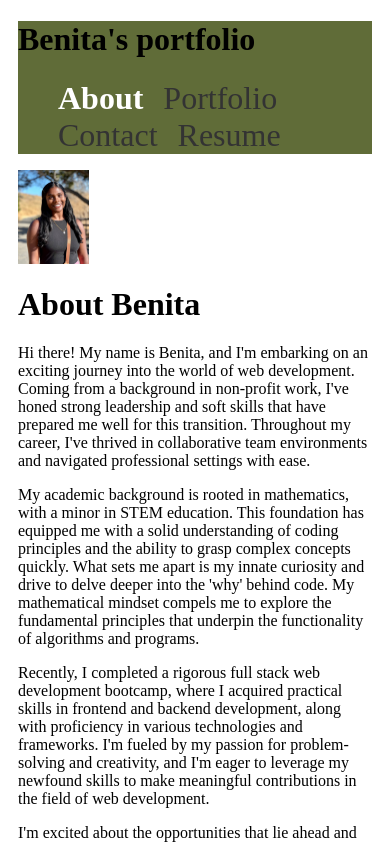
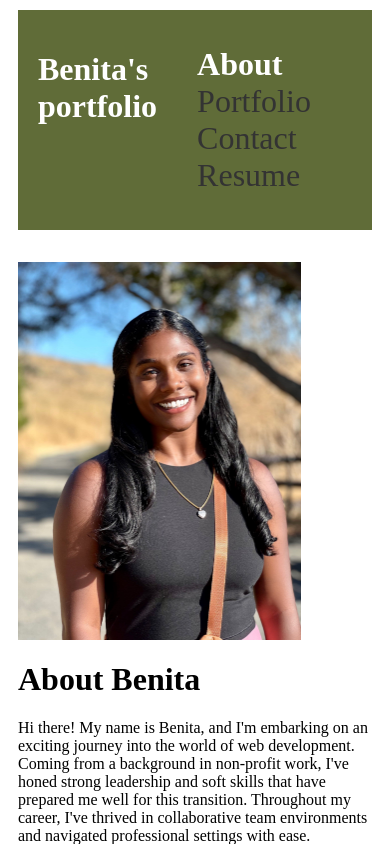
Before and after one commit to benitaisaac/react-portfolio, a React (Vite) app in the folder react-portfolio/: page / in a window 390 px wide. Shown: the top 844 px of the page. Built offline with nearby package versions, Linux system fonts and the light colour scheme.

Commit message:
added responsiveness of about image

```diff
--- a/react-portfolio/src/components/Header.jsx
+++ b/react-portfolio/src/components/Header.jsx
@@ -2,10 +2,12 @@ import Navigation from "./Navigation";
 
 function Header() {
   return (
-    <div className='header-wrapper'>
+    <div className="header-wrapper">
       <div className="main">
-        <h1> Benita's portfolio </h1>
-        <Navigation />
+        <div className="header-content">
+          <h1> Benita's portfolio </h1>
+          <Navigation />
+        </div>
       </div>
     </div>
   );
--- a/react-portfolio/src/index.css
+++ b/react-portfolio/src/index.css
@@ -1,6 +1,21 @@
 /* styling for header */
 .header-wrapper {
   background-color: #606c38;
+}
+
+.main {
+  max-width: 1200px; /* Adjust the maximum width as needed */
+  margin: 0 auto; /* Center the content horizontally */
+}
+
+.header-content {
+  display: flex; /* Use flexbox for layout */
+  justify-content: space-between; /* Align items with space between */
+  padding: 20px; /* Add padding as needed */
+}
+
+.header-content h1 {
+  color: white; /* Set the text color */
 }
 
 .container {
@@ -153,11 +168,19 @@ footer p {
 }
 
 .benitaImage {
-  max-width: 20%;
+  max-width: 30%;
   height: auto;
   display: block;
   /* margin-left: auto; */
   margin-right: auto;
+  margin-top: 2rem;
+}
+
+@media (max-width: 768px) {
+  /* Adjust image size for smaller screens */
+  .benitaImage {
+    max-width: 80%; /* Set a smaller width for screens up to 768px */
+  }
 }
 
 /* CSS for project images */
```
